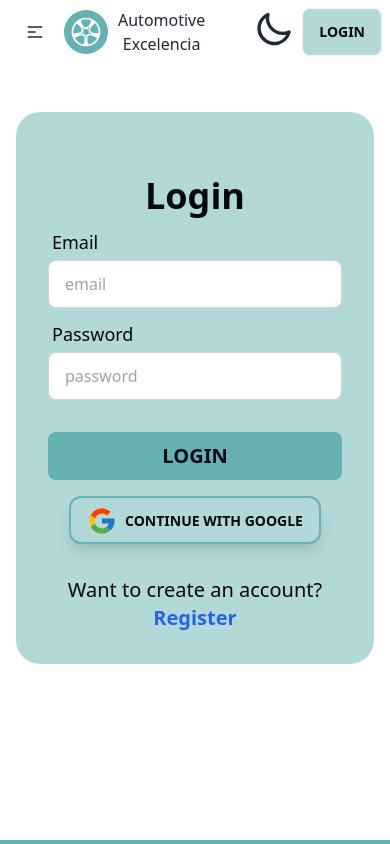
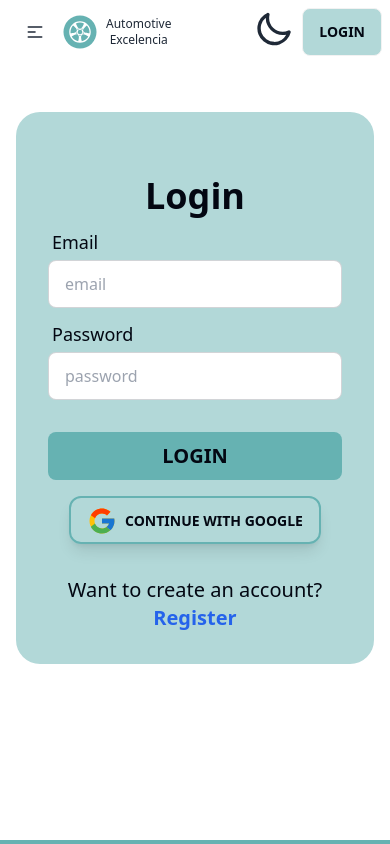
Before and after one commit to AdnanSakib04/brand-shop-client, a React (Vite) app: page /login in a window 390 px wide. Shown: the top 844 px of the page. Built offline with nearby package versions, Linux system fonts and the light colour scheme; no server answers.

Commit message:
navbar logo updated

```diff
--- a/src/shared/NavBar.jsx
+++ b/src/shared/NavBar.jsx
@@ -63,9 +63,9 @@ const NavBar = () => {
                     {/* <a className="btn btn-ghost normal-case text-xl">Event Management</a> */}
                     <div className="flex items-center gap-2">
                         <div>
-                            <GiCarWheel className="text-5xl  text-[#66b2b2]"></GiCarWheel>
+                            <GiCarWheel className=" text-4xl md:text-5xl  text-[#66b2b2]"></GiCarWheel>
                         </div>
-                        <div className="text-center font-medium">
+                        <div className="text-center font-medium text-xs md:text-[16px]">
                             <h1>Automotive</h1>
                             <h1>Excelencia</h1>
                         </div>
```
